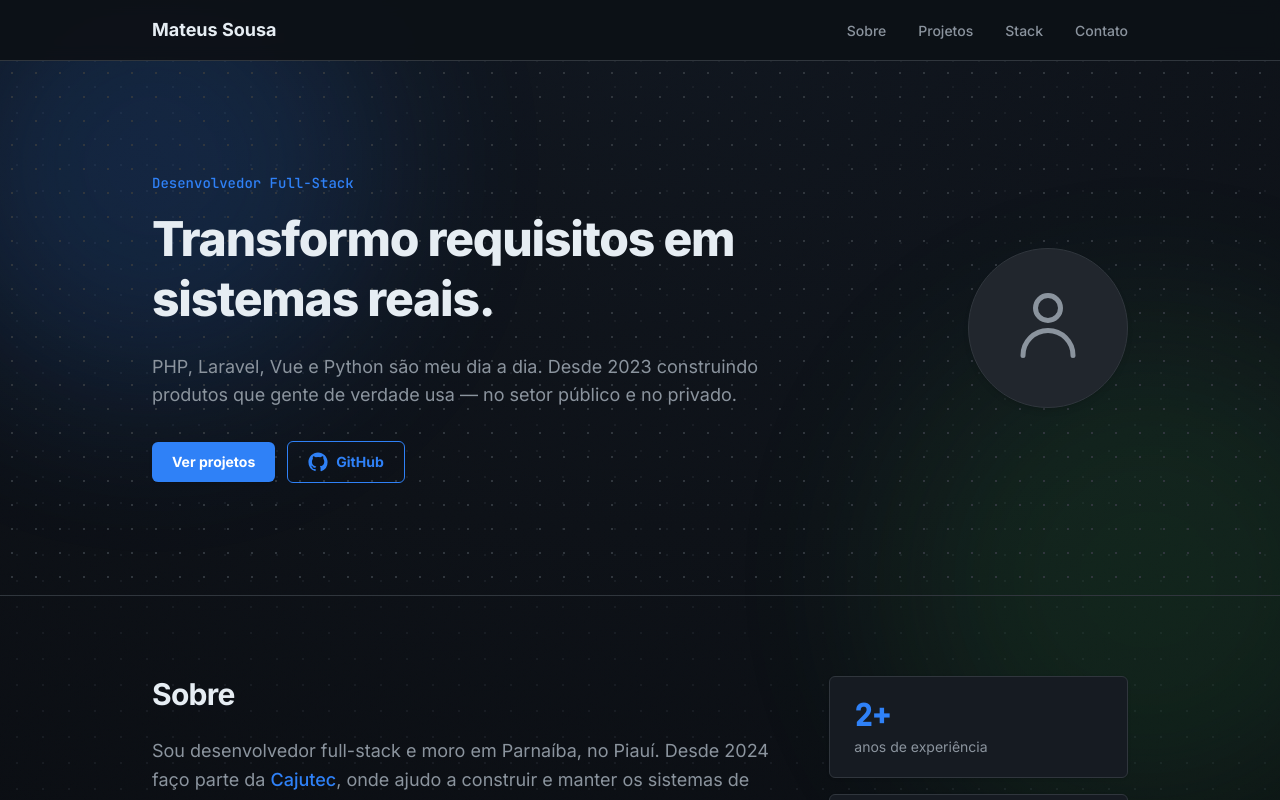
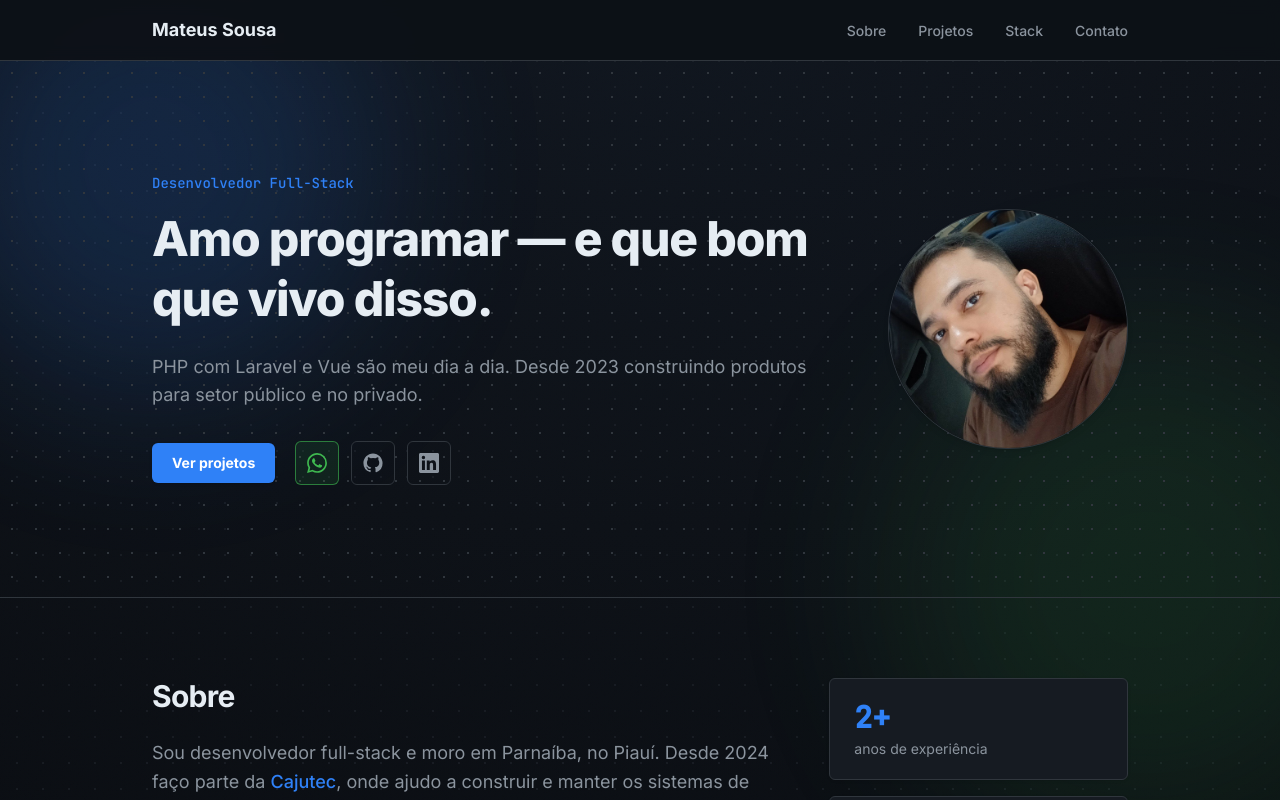
Before and after one commit to mateussousadev/portfolio-mateussousa, a Vue app: page / in a window 1280 px wide. Shown: the top 800 px of the page. Built offline with nearby package versions, Linux system fonts and the light colour scheme.

Commit message:
feat: foto maior e links sociais no hero + ajuste de texto no sobre

```diff
--- a/src/components/AboutSection.vue
+++ b/src/components/AboutSection.vue
@@ -1,10 +1,10 @@
 <script setup>
 // Cards de números (destaques rápidos).
 const stats = [
-  { value: '2+', label: 'anos de experiência' },
-  { value: '8+', label: 'projetos em produção' },
-  { value: '4', label: 'estados atendidos' },
-]
+  { value: "2+", label: "anos de experiência" },
+  { value: "8+", label: "projetos em produção" },
+  { value: "4", label: "estados atendidos" },
+];
 </script>
 
 <template>
@@ -30,9 +30,8 @@ const stats = [
           <p>
             O que me move é resolver problema de verdade, do banco de dados ao
             deploy. Curto trabalhar em time: puxar uma discussão de arquitetura,
-            dar aquela força pra quem tá começando, ajudar a montar o ambiente
-            de alguém. E se aparece um processo manual e repetitivo no caminho,
-            pode apostar que eu vou querer automatizar.
+            dar aquela força pra quem tá começando. E procuro sempre formas de
+            automatizar tarefas e processos, se possível.
           </p>
         </div>
       </div>
--- a/src/components/HeroSection.vue
+++ b/src/components/HeroSection.vue
@@ -1,22 +1,46 @@
 <script setup>
-import { ref } from 'vue'
+import { ref } from "vue";
 
 // Detecta a foto em src/assets/img/ em tempo de build sem quebrar caso não exista.
 // Quando o arquivo foto.{jpg,jpeg,png,webp} for adicionado, o glob o resolve
 // automaticamente e o layout passa a exibi-lo — sem alterar código.
-const fotos = import.meta.glob('../assets/img/foto.{jpg,jpeg,png,webp}', {
+const fotos = import.meta.glob("../assets/img/foto.{jpg,jpeg,png,webp}", {
   eager: true,
-  import: 'default',
-})
-const fotoUrl = Object.values(fotos)[0] || null
+  import: "default",
+});
+const fotoUrl = Object.values(fotos)[0] || null;
 
 // Fallback extra: se a img existir mas falhar ao carregar, cai no placeholder.
-const imgErro = ref(false)
+const imgErro = ref(false);
 
 // Scroll suave até a seção de projetos.
 function irParaProjetos() {
-  document.querySelector('#projetos')?.scrollIntoView({ behavior: 'smooth' })
+  document.querySelector("#projetos")?.scrollIntoView({ behavior: "smooth" });
 }
+
+// Links sociais (mesmos do Contato). path = SVG inline da marca.
+// ⚠️ WhatsApp é placeholder — para trocar, altere só o número no link wa.me.
+// destaque: true → WhatsApp ganha realce em verde (melhor canal de contato).
+const socials = [
+  {
+    nome: "WhatsApp",
+    url: "https://wa.me/5586999457187",
+    destaque: true,
+    path: "M17.472 14.382c-.297-.149-1.758-.867-2.03-.967-.273-.099-.471-.148-.67.15-.197.297-.767.966-.94 1.164-.173.199-.347.223-.644.075-.297-.15-1.255-.463-2.39-1.475-.883-.788-1.48-1.761-1.653-2.059-.173-.297-.018-.458.13-.606.134-.133.298-.347.446-.52.149-.174.198-.298.298-.497.099-.198.05-.371-.025-.52-.075-.149-.669-1.612-.916-2.207-.242-.579-.487-.5-.669-.51-.173-.008-.371-.01-.57-.01-.198 0-.52.074-.792.372-.272.297-1.04 1.016-1.04 2.479 0 1.462 1.065 2.875 1.213 3.074.149.198 2.096 3.2 5.077 4.487.709.306 1.262.489 1.694.625.712.227 1.36.195 1.871.118.571-.085 1.758-.719 2.006-1.413.248-.694.248-1.289.173-1.413-.074-.124-.272-.198-.57-.347m-5.421 7.403h-.004a9.87 9.87 0 01-5.031-1.378l-.361-.214-3.741.982.998-3.648-.235-.374a9.86 9.86 0 01-1.51-5.26c.001-5.45 4.436-9.884 9.888-9.884 2.64 0 5.122 1.03 6.988 2.898a9.825 9.825 0 012.893 6.994c-.003 5.45-4.437 9.884-9.885 9.884m8.413-18.297A11.815 11.815 0 0012.05 0C5.495 0 .16 5.335.157 11.892c0 2.096.547 4.142 1.588 5.945L.057 24l6.305-1.654a11.882 11.882 0 005.683 1.448h.005c6.554 0 11.89-5.335 11.893-11.893a11.821 11.821 0 00-3.48-8.413Z",
+  },
+  {
+    nome: "GitHub",
+    url: "https://github.com/mateussousadev",
+    destaque: false,
+    path: "M12 .5C5.73.5.5 5.73.5 12a11.5 11.5 0 007.86 10.94c.58.1.79-.25.79-.56v-2c-3.2.7-3.88-1.54-3.88-1.54-.53-1.34-1.3-1.7-1.3-1.7-1.06-.72.08-.71.08-.71 1.17.08 1.79 1.2 1.79 1.2 1.04 1.79 2.73 1.27 3.4.97.1-.76.41-1.27.74-1.56-2.55-.29-5.23-1.28-5.23-5.7 0-1.26.45-2.29 1.19-3.1-.12-.29-.52-1.46.11-3.05 0 0 .97-.31 3.18 1.18a11 11 0 015.8 0c2.2-1.49 3.17-1.18 3.17-1.18.63 1.59.23 2.76.11 3.05.74.81 1.19 1.84 1.19 3.1 0 4.43-2.69 5.41-5.25 5.69.42.36.79 1.08.79 2.18v3.23c0 .31.21.67.8.56A11.5 11.5 0 0023.5 12C23.5 5.73 18.27.5 12 .5z",
+  },
+  {
+    nome: "LinkedIn",
+    url: "https://www.linkedin.com/in/mateussousa-b9921b270",
+    destaque: false,
+    path: "M20.447 20.452h-3.554v-5.569c0-1.328-.027-3.037-1.852-3.037-1.853 0-2.136 1.445-2.136 2.939v5.667H9.351V9h3.414v1.561h.046c.477-.9 1.637-1.85 3.37-1.85 3.601 0 4.267 2.37 4.267 5.455v6.286zM5.337 7.433a2.062 2.062 0 01-2.063-2.065 2.064 2.064 0 112.063 2.065zm1.782 13.019H3.555V9h3.564v11.452zM22.225 0H1.771C.792 0 0 .774 0 1.729v20.542C0 23.227.792 24 1.771 24h20.451C23.2 24 24 23.227 24 22.271V1.729C24 .774 23.2 0 22.222 0h.003z",
+  },
+];
 </script>
 
 <template>
@@ -38,7 +62,7 @@ function irParaProjetos() {
           v-if="fotoUrl && !imgErro"
           :src="fotoUrl"
           alt="Foto de Mateus Sousa"
-          class="h-40 w-40 rounded-full border border-border object-cover shadow-md"
+          class="h-60 w-60 rounded-full border border-border object-cover shadow-md"
           @error="imgErro = true"
         />
         <!-- Placeholder circular com ícone de pessoa -->
@@ -75,33 +99,45 @@ function irParaProjetos() {
         <h1
           class="mt-4 text-4xl font-extrabold leading-tight tracking-tight text-text sm:text-5xl"
         >
-          Transformo requisitos em sistemas reais.
+         Amo programar — e que bom que vivo disso.
         </h1>
 
         <!-- Subtítulo -->
         <p class="mt-6 text-lg text-muted">
-          PHP, Laravel, Vue e Python são meu dia a dia. Desde 2023 construindo
-          produtos que gente de verdade usa — no setor público e no privado.
+          PHP com Laravel e Vue são meu dia a dia. Desde 2023 construindo
+          produtos para setor público e no privado.
         </p>
 
         <!-- Botões -->
         <div
-          class="mt-8 flex flex-col items-stretch gap-3 sm:flex-row sm:items-center sm:justify-center lg:justify-start"
+          class="mt-8 flex flex-col items-center gap-5 sm:flex-row sm:justify-center lg:justify-start"
         >
-          <!-- Primário -->
+          <!-- CTA primário -->
           <button
             type="button"
-            class="rounded-md bg-accent px-5 py-2.5 text-sm font-semibold text-white shadow-sm transition-colors hover:bg-accent-hover"
+            class="w-full rounded-md bg-accent px-5 py-2.5 text-sm font-semibold text-white shadow-sm transition-colors hover:bg-accent-hover sm:w-auto"
             @click="irParaProjetos"
           >
             Ver projetos
           </button>
-          <!-- Outline -->
+
+          <!-- Sociais (mesmos do Contato): botões-ícone.
+               WhatsApp tem leve destaque em verde (melhor canal de contato). -->
+          <div class="flex items-center gap-3">
             <a
-            href="https://github.com/mateussousadev"
+              v-for="social in socials"
+              :key="social.nome"
+              :href="social.url"
               target="_blank"
               rel="noopener noreferrer"
-            class="inline-flex items-center justify-center gap-2 rounded-md border border-accent px-5 py-2.5 text-sm font-semibold text-accent transition-colors hover:bg-accent/10"
+              :aria-label="social.nome"
+              :title="social.nome"
+              class="inline-flex h-11 w-11 items-center justify-center rounded-md border transition-colors"
+              :class="
+                social.destaque
+                  ? 'border-green/60 bg-green/10 text-green hover:border-green hover:bg-green/20'
+                  : 'border-border text-muted hover:border-accent hover:text-accent'
+              "
             >
               <svg
                 xmlns="http://www.w3.org/2000/svg"
@@ -110,12 +146,10 @@ function irParaProjetos() {
                 fill="currentColor"
                 aria-hidden="true"
               >
-              <path
-                d="M12 .5C5.73.5.5 5.73.5 12a11.5 11.5 0 007.86 10.94c.58.1.79-.25.79-.56v-2c-3.2.7-3.88-1.54-3.88-1.54-.53-1.34-1.3-1.7-1.3-1.7-1.06-.72.08-.71.08-.71 1.17.08 1.79 1.2 1.79 1.2 1.04 1.79 2.73 1.27 3.4.97.1-.76.41-1.27.74-1.56-2.55-.29-5.23-1.28-5.23-5.7 0-1.26.45-2.29 1.19-3.1-.12-.29-.52-1.46.11-3.05 0 0 .97-.31 3.18 1.18a11 11 0 015.8 0c2.2-1.49 3.17-1.18 3.17-1.18.63 1.59.23 2.76.11 3.05.74.81 1.19 1.84 1.19 3.1 0 4.43-2.69 5.41-5.25 5.69.42.36.79 1.08.79 2.18v3.23c0 .31.21.67.8.56A11.5 11.5 0 0023.5 12C23.5 5.73 18.27.5 12 .5z"
-              />
+                <path :d="social.path" />
               </svg>
-            GitHub
             </a>
+          </div>
         </div>
       </div>
     </div>
```
Also changed, not shown: src/assets/img/foto.jpg (added). Lines whose indentation alone changed are shown as unchanged.
